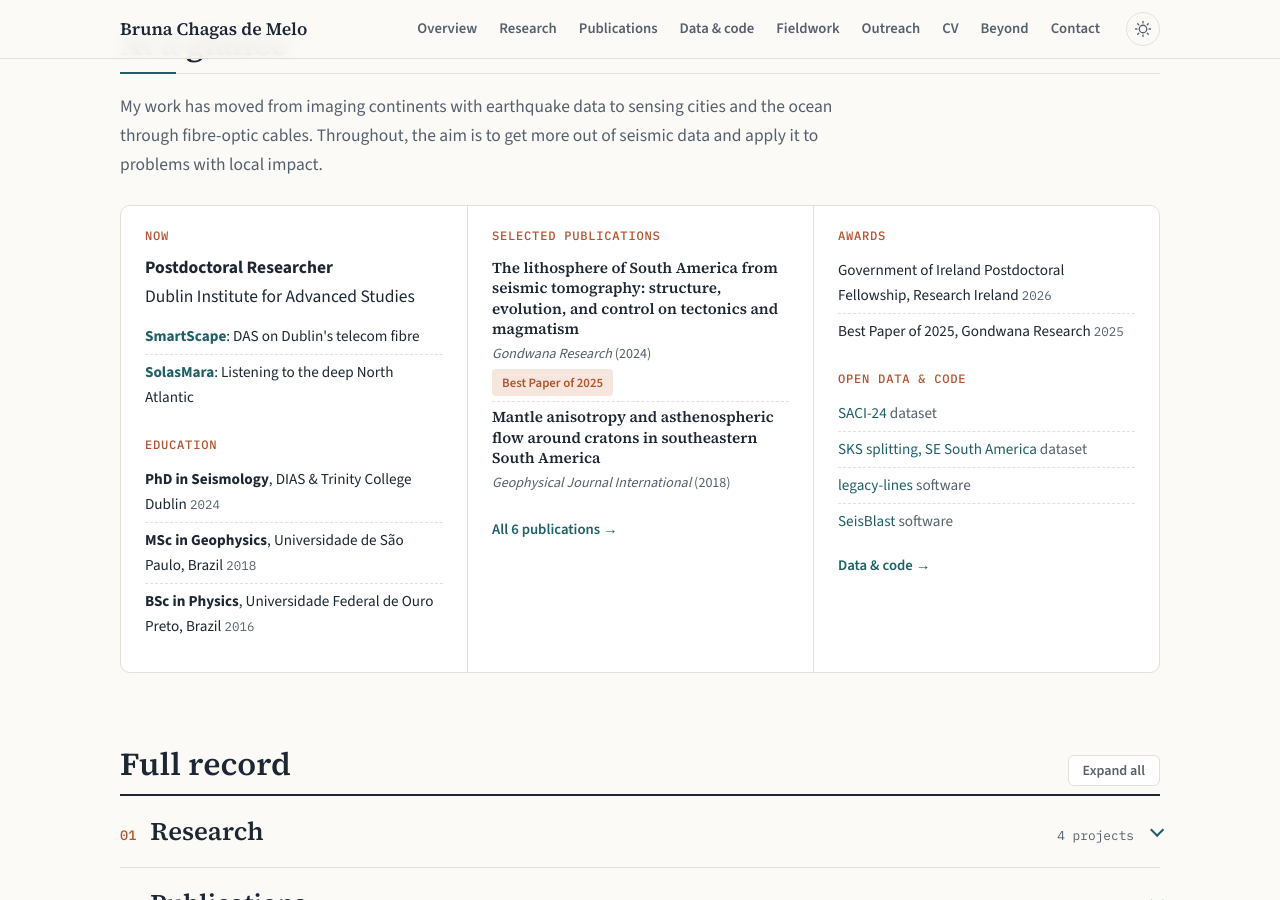
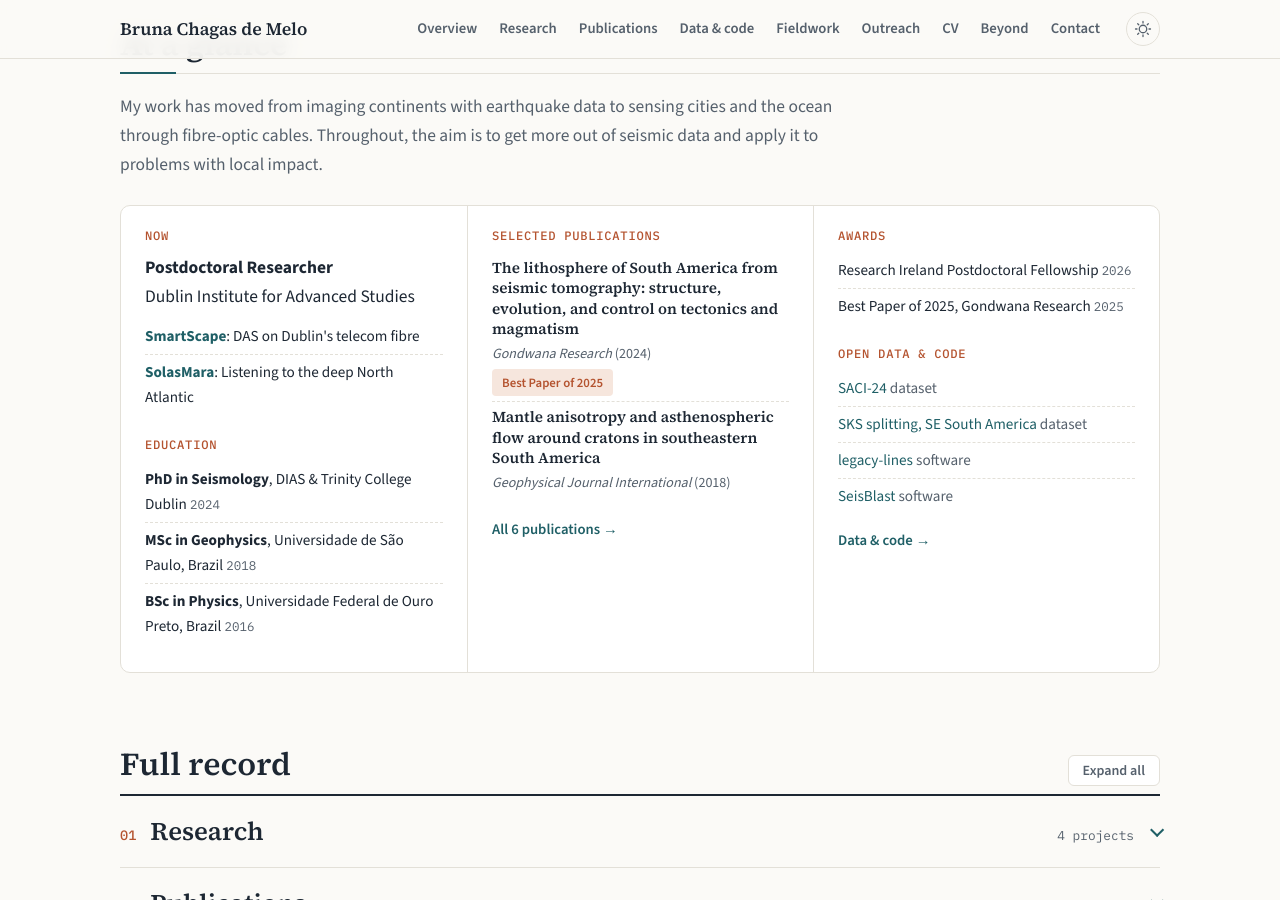
Before and after one commit to bru-melo/bru-melo.github.io, a Jekyll site: the page built from index.html, in a window 1280 px wide and 900 px high, scrolled down 480 px. Built offline with Jekyll 4.4.1, drawn with Linux system fonts in a browser that asks for light colours.

Commit message:
Name SolasMara funding as Research Ireland Postdoctoral Fellowship
Co-Authored-By: Claude Opus 5.5 <noreply@anthropic.com>
Claude-Session: https://claude.ai/code/session_014FtQHf5EX1K1UrsbKJRvkJ

```diff
--- a/_data/cv.yml
+++ b/_data/cv.yml
@@ -2,7 +2,7 @@ experience:
   - years: 2026–now
     title: Postdoctoral Researcher
     place: Dublin Institute for Advanced Studies
-    detail: SolasMara — deep North Atlantic monitoring on the IRIS Ireland–Iceland cable and ocean-bottom instruments. Funded by a Research Ireland Government of Ireland Postdoctoral Fellowship.
+    detail: SolasMara — deep North Atlantic monitoring on the IRIS Ireland–Iceland cable and ocean-bottom instruments. Funded by a Research Ireland Postdoctoral Fellowship.
   - years: 2025–2026
     title: Postdoctoral Researcher
     place: Dublin Institute for Advanced Studies
@@ -32,7 +32,7 @@ education:
 
 awards:
   - year: 2026
-    title: Government of Ireland Postdoctoral Fellowship, Research Ireland
+    title: Research Ireland Postdoctoral Fellowship
     detail: SolasMara, 2026–2028
   - year: 2025
     title: Best Paper of 2025, Gondwana Research
--- a/_data/research.yml
+++ b/_data/research.yml
@@ -20,8 +20,8 @@
     Monitoring deep North Atlantic circulation along the IRIS submarine cable
     between Ireland and Iceland (~1,700 km), combining DAS and
     microwave-frequency fibre interferometry with ocean-bottom seismometers,
-    pressure sensors and ADCPs. Funded by a Research Ireland Government of
-    Ireland Postdoctoral Fellowship.
+    pressure sensors and ADCPs. Funded by a Research Ireland Postdoctoral
+    Fellowship.
   partners: [DIAS, Research Ireland]
 
 - title: The Irish crust
```
